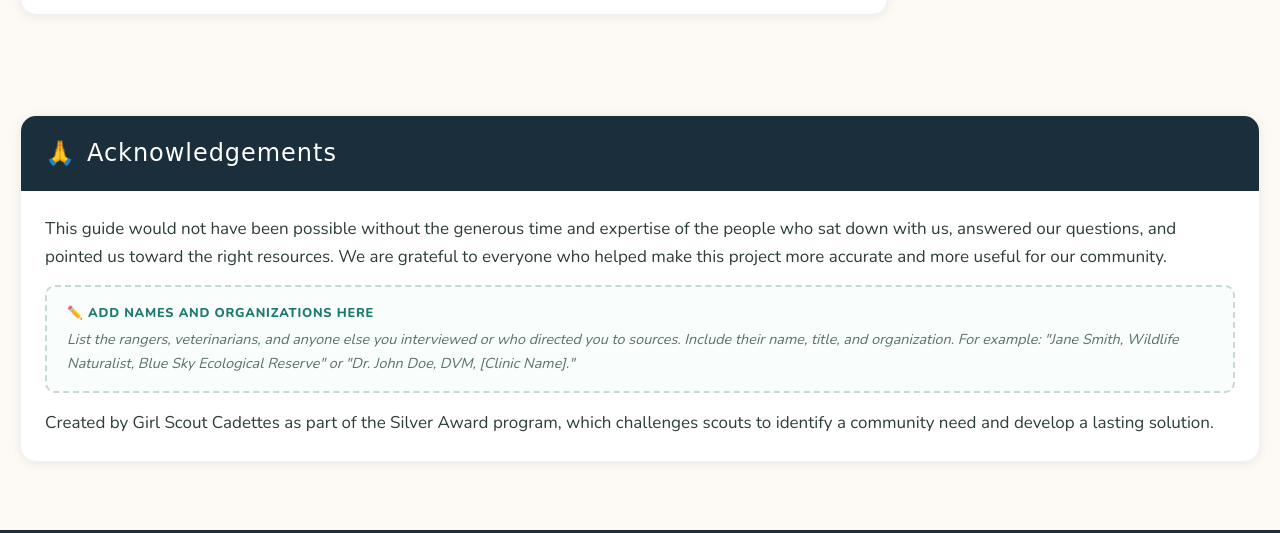
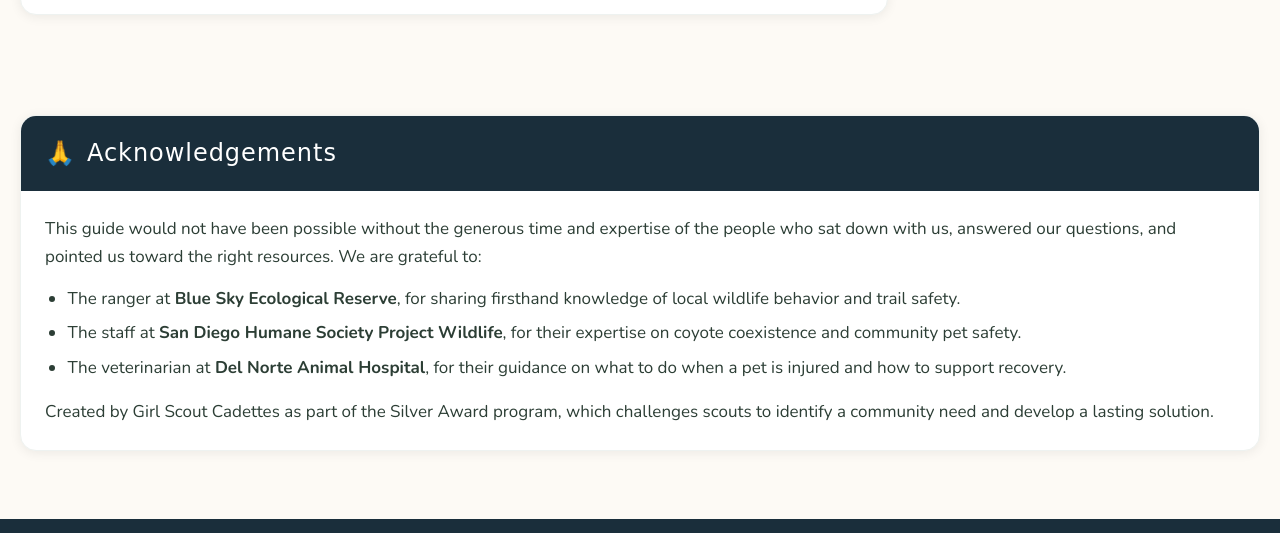
Before and after one commit to gssdtroop3213/pawtect, a plain HTML site: page index.html in a window 1280 px wide. Shown: the part 5793-6326 px from the top of the page. Drawn offline with nearby package versions, Linux system fonts and the light colour scheme; a web font is replaced by a local one.

Commit message:
Update index.html
updated acknowledgement

```diff
--- a/index.html
+++ b/index.html
@@ -831,11 +831,12 @@
       <span class="section-title">Acknowledgements</span>
     </div>
     <div class="section-body">
-      <p>This guide would not have been possible without the generous time and expertise of the people who sat down with us, answered our questions, and pointed us toward the right resources. We are grateful to everyone who helped make this project more accurate and more useful for our community.</p>
-      <div class="placeholder">
-        <strong>✏️ Add names and organizations here</strong>
-        List the rangers, veterinarians, and anyone else you interviewed or who directed you to sources. Include their name, title, and organization. For example: "Jane Smith, Wildlife Naturalist, Blue Sky Ecological Reserve" or "Dr. John Doe, DVM, [Clinic Name]."
-      </div>
+      <p>This guide would not have been possible without the generous time and expertise of the people who sat down with us, answered our questions, and pointed us toward the right resources. We are grateful to:</p>
+      <ul>
+        <li>The ranger at <strong>Blue Sky Ecological Reserve</strong>, for sharing firsthand knowledge of local wildlife behavior and trail safety.</li>
+        <li>The staff at <strong>San Diego Humane Society Project Wildlife</strong>, for their expertise on coyote coexistence and community pet safety.</li>
+        <li>The veterinarian at <strong>Del Norte Animal Hospital</strong>, for their guidance on what to do when a pet is injured and how to support recovery.</li>
+      </ul>
       <p style="margin-top: 1rem;">Created by Girl Scout Cadettes as part of the Silver Award program, which challenges scouts to identify a community need and develop a lasting solution.</p>
     </div>
   </div>
```
